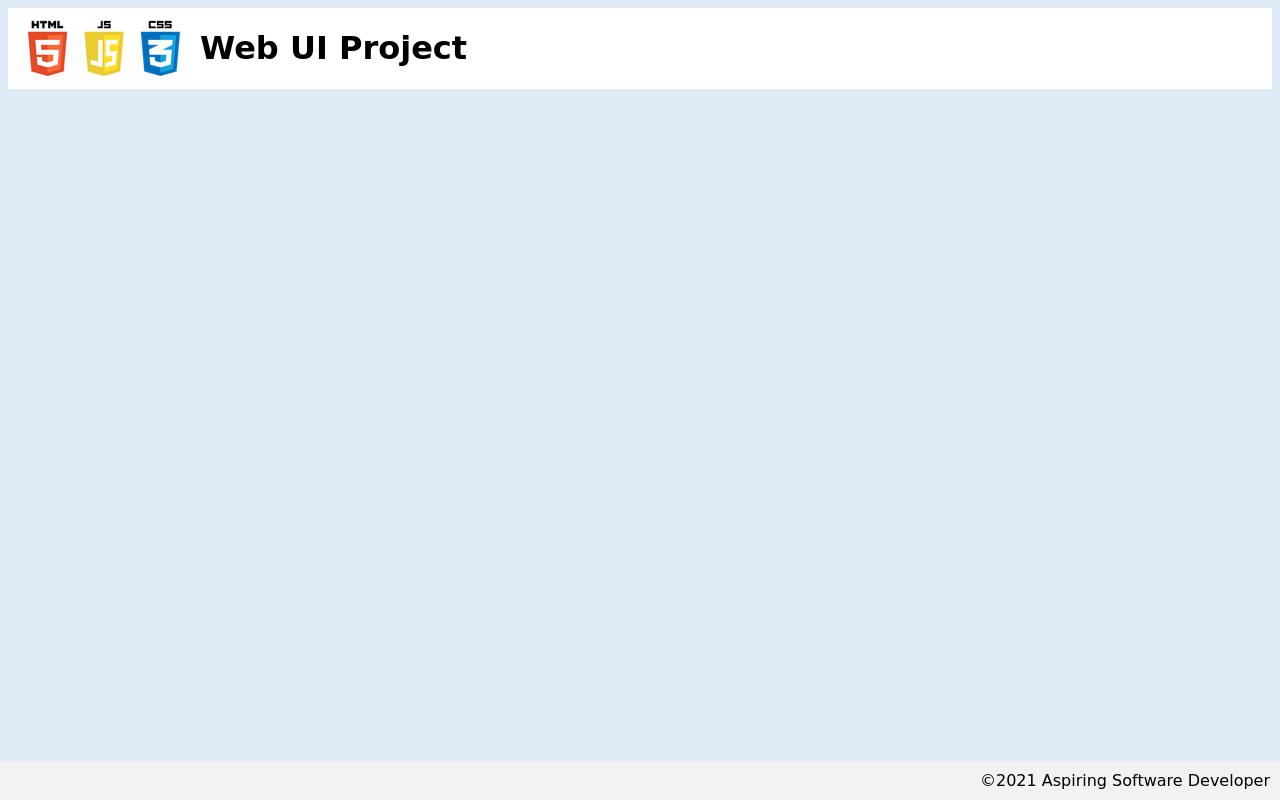
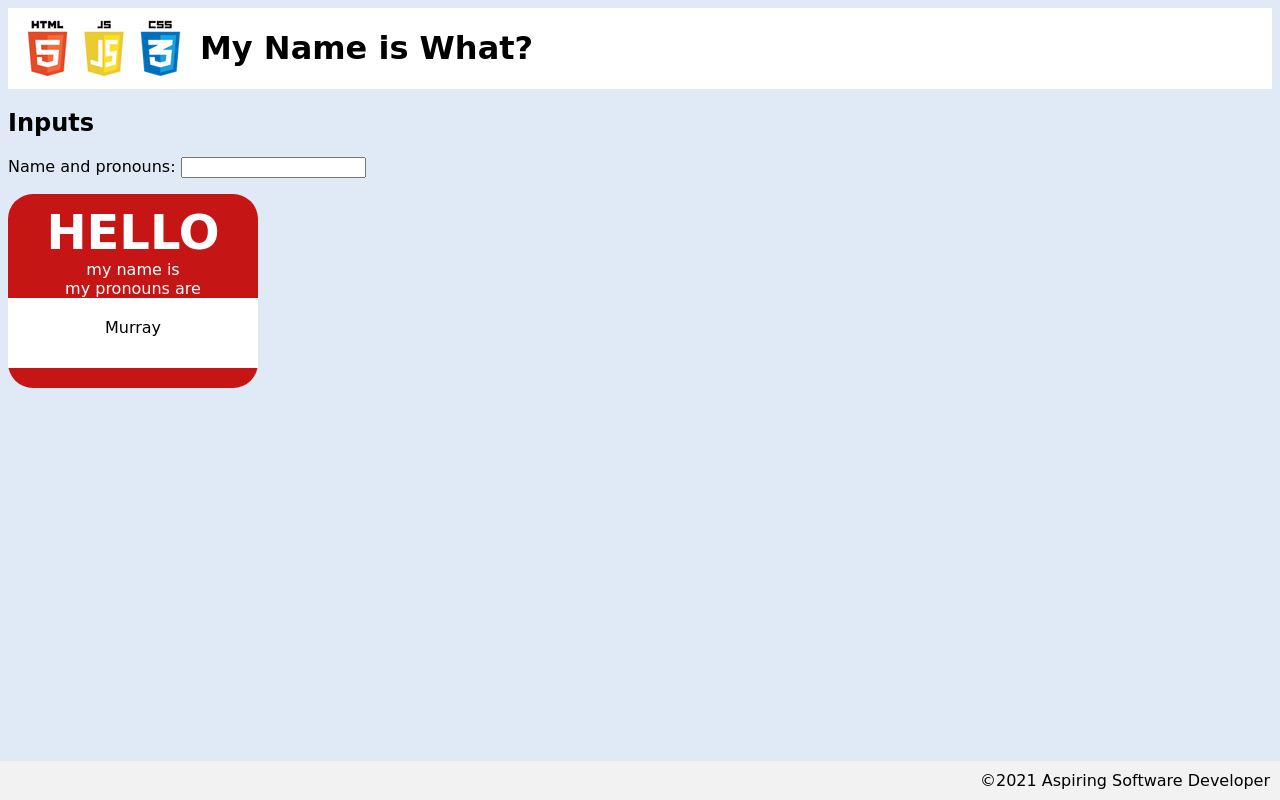
Before and after one commit to Hathaway-Shan/name-tag, a plain HTML site: page index.html in a window 1280 px wide. Drawn offline with Linux system fonts and the light colour scheme; a web font is replaced by a local one.

Commit message:
commiting changes to readme js html and css

```diff
--- a/app.js
+++ b/app.js
@@ -1,6 +1,17 @@
 // grab DOM elements
+const nameInput = document.getElementById('name-input');
+// get info from user input
+const nameDisplay = document.getElementById('name-display')
+nameInput.addEventListener('input', () => {
+    const name = nameInput.value;
+    // use user input to update state
+    nameDisplay.textContent = name;
+    // update DOM to reflect the new state
+});
+// set event listeners
 
-// set event listeners
-    // get info from user input
-    // use user input to update state
-    // update DOM to reflect the new state
+
+//const pronouns = document.getElementById('prounouns');
+//    pronouns.addEventListener('input'), () => {
+
+//}    #
--- a/index.html
+++ b/index.html
@@ -12,10 +12,31 @@
 <body>
     <header>
         <img src="assets/html_css_js.png">
-        <h1>Web UI Project</h1>
+        <h1>My Name is What?</h1>
     </header>
 
     <main>
+        <section>
+            <h2>Inputs</h2>
+            <label>
+                Name and pronouns:
+                <input id="name-input">
+
+                <!-- Prounouns:
+                <input id="pronouns">
+                -->
+
+            </label>
+        </section>
+
+        <section>
+            <p id="name-tag">
+                <span id="greeting">Hello</span>
+                <span id="introduction">my name is</span>
+                <span id="pronouns">my pronouns are</span>
+                <span id="name-display">Murray</span>
+            </p>
+        </section>
 
     </main>
 
--- a/styles.css
+++ b/styles.css
@@ -27,3 +27,36 @@ footer {
     justify-content: flex-end;
     background-color: var(--footer-background);
 }
+#name-tag {
+    background:rgb(197, 21, 21);
+    width: 250px;
+    text-align: center;
+    padding-top: 10px;
+    padding-bottom: 20px;
+    border-radius: 25px;
+}
+span {
+    display: block;
+}
+#greeting {
+    text-transform: uppercase;
+    font-size: 3rem;
+    color: white;
+    font-weight: 800;
+
+}
+
+#introduction {
+    color: white;
+}
+#pronouns {
+    color: white;
+    padding-bottom" 10px;
+}
+#name-display {
+    background: white;
+    padding-top: 20px;
+    padding-bottom: 20px;
+    font-family: cursive;
+    min-height: 30px;
+}
```
Also changed, not shown: 1 other file.
